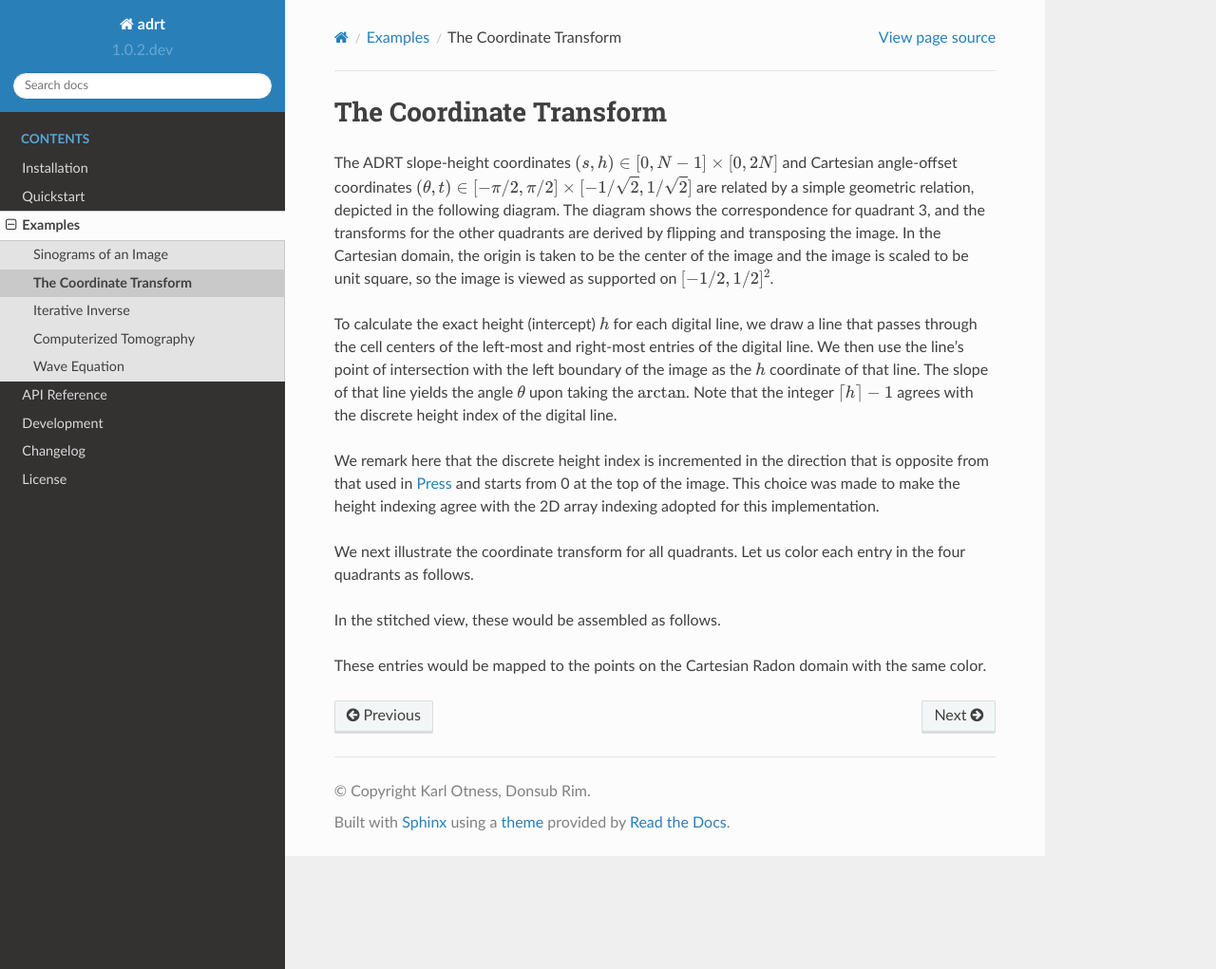
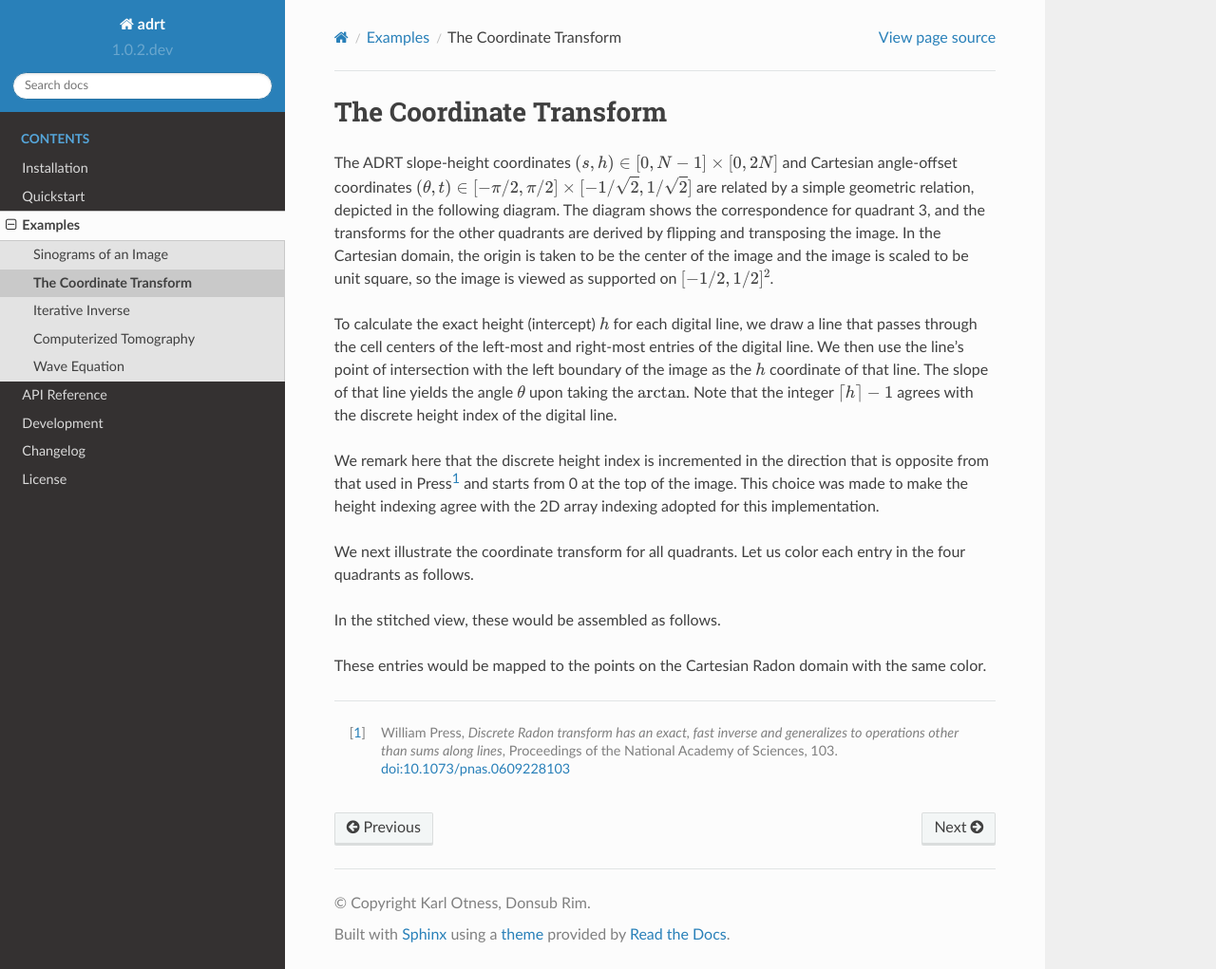
Before and after one commit to karlotness/adrt, a Sphinx documentation site: the page built from docs/examples.coordinate.md, in a window 1280 px wide and 1021 px high. Shown: the whole window at 95% size. Built offline with Sphinx 7.4.7 and the Read the Docs theme 2.0.0, drawn with Linux system fonts in a browser that asks for light colours.

Commit message:
Restore footnote citations using Markdown footnote syntax.

````diff
--- a/docs/examples.coordinate.md
+++ b/docs/examples.coordinate.md
@@ -162,3 +162,8 @@ plt.xticks([-0.5*np.pi, -0.25*np.pi, 0, 0.25*np.pi, 0.5*np.pi],
            [r"$-\pi/2$", r"$-\pi/4$", "0", r"$\pi/4$", r"$\pi/2$"])
 plt.xlabel(r"$\theta$");
 ```
+
+[^press06]: William Press, *Discrete Radon transform has an exact,
+    fast inverse and generalizes to operations other than sums along
+    lines*, Proceedings of the National Academy of Sciences, 103.
+    [doi:10.1073/pnas.0609228103](https://doi.org/10.1073/pnas.0609228103)
````
Also changed, not shown: other parts of docs/examples.coordinate.md (+1 -1 lines), docs/examples.cginverse.md (+5 -1 lines), docs/examples.tomography.md (+5 -1 lines), docs/examples.wave.md (+11 -3 lines).
